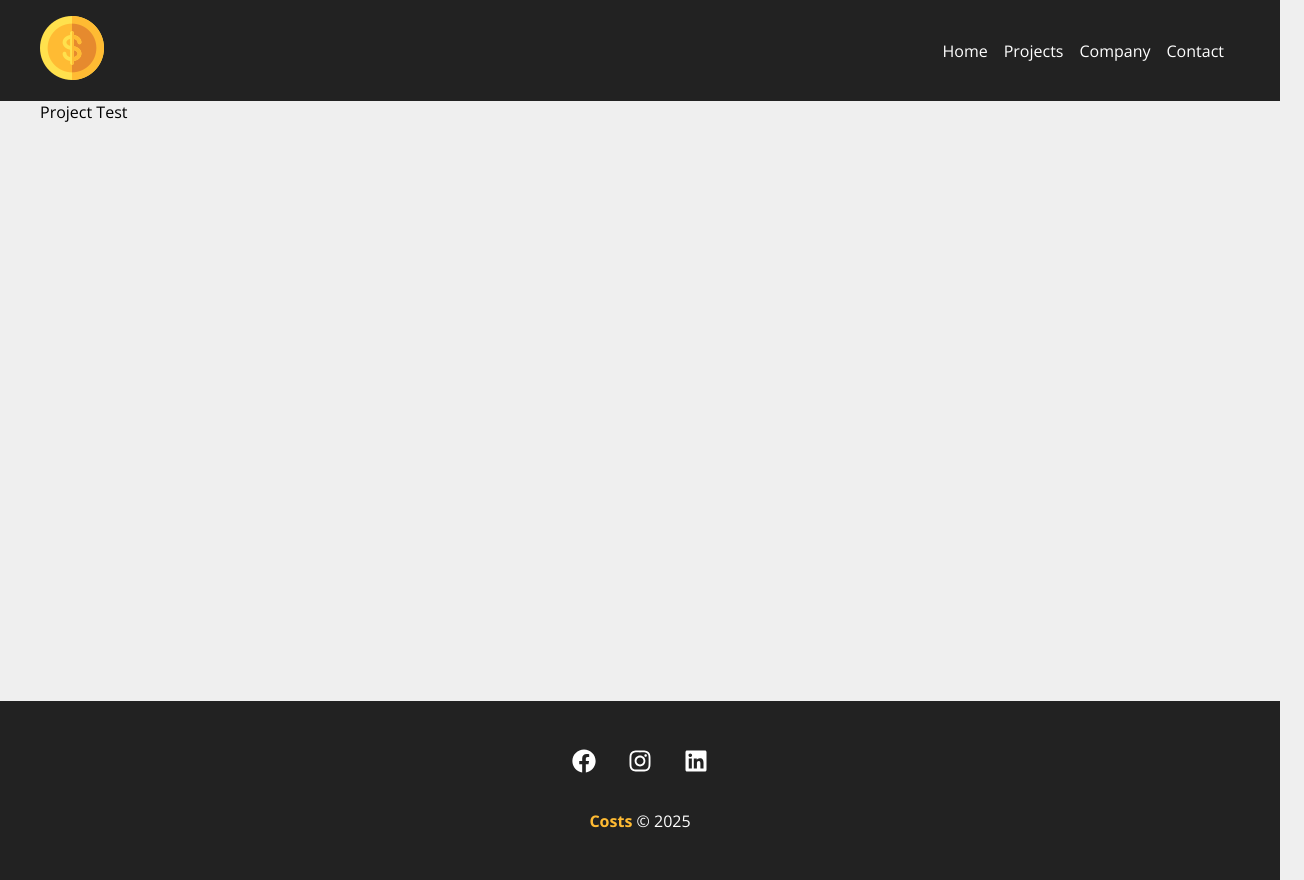
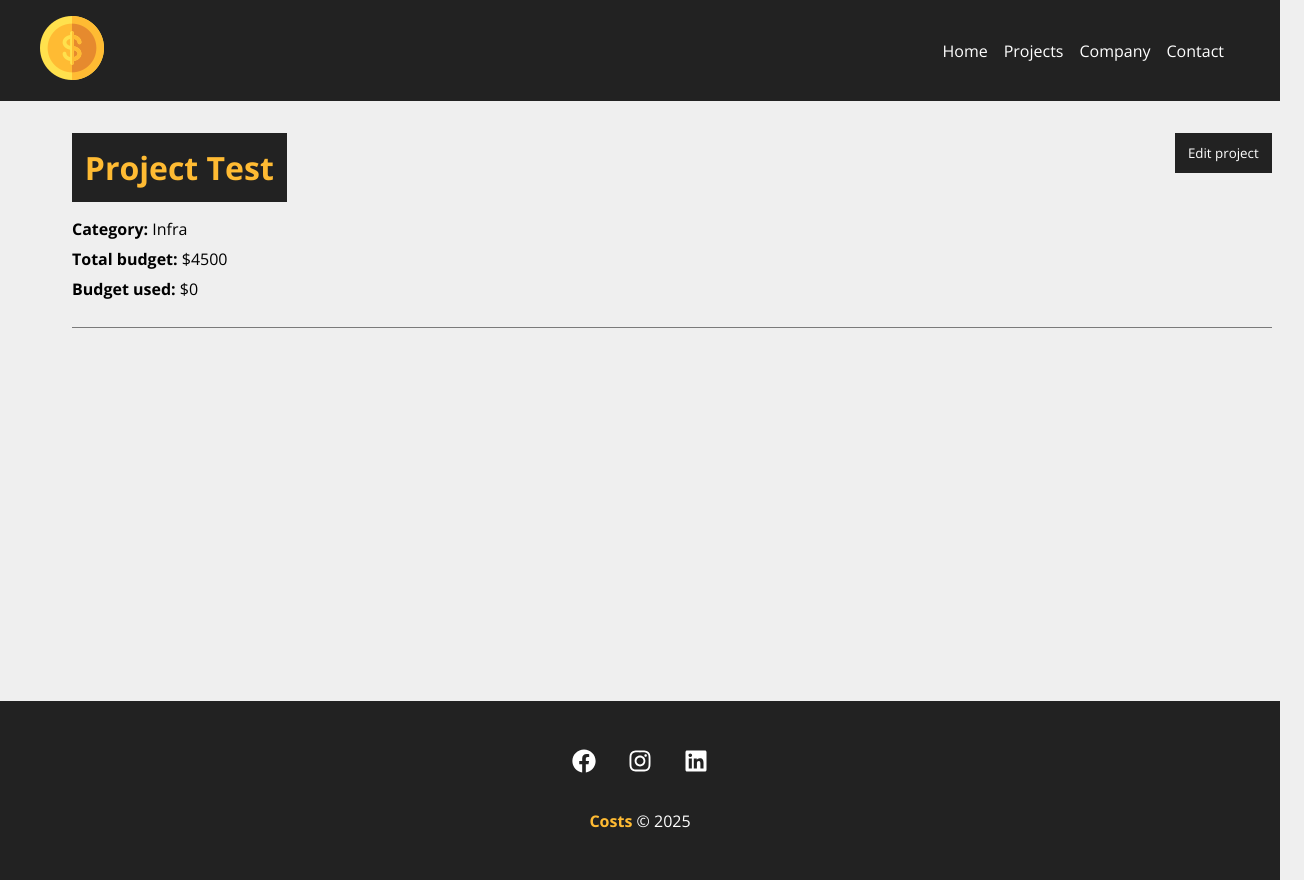
Before and after one commit to GabrielPivoto/costs, a React (Create React App) app: page /project/ff14 in a window 1280 px wide. Shown: the whole page, 1304 px wide, since content can reach past the window. Built offline with nearby package versions, Linux system fonts and the light colour scheme; data requests are answered from the project's data file.

Commit message:
Create Project Page
 - Start project page showing basic info

Author: Pivoto

```diff
--- a/src/components/pages/Project.js
+++ b/src/components/pages/Project.js
@@ -3,12 +3,17 @@
 import { useParams } from 'react-router-dom'
 import { useState, useEffect } from 'react'
 
+import Loading from '../layouts/Loading'
+import Container from '../layouts/Container'
+
 function Project() {
 
     const { id } = useParams()
     const [project, setProject] = useState({})
+    const [showProjectForm, setShowProjectForm] = useState(false)
 
     useEffect(() => {
+        setTimeout(() => {
             fetch(`http://localhost:5000/projects/${id}`, {
                 method: 'GET',
                 headers: {
@@ -20,9 +25,48 @@
                     setProject(data)
                 })
                 .catch((err) => { console.log(err) })
+        }, 500)
     }, [id])
 
-    return <p>{project.name}</p>
+    function toggleProjectForm() {
+        setShowProjectForm(!showProjectForm)
+    }
+
+    return (
+        <>
+            {project.name ? (
+                <div className={styles.project_details}>
+                    <Container customClass="column">
+                        <div className={styles.details_container}>
+                            <h1>{project.name}</h1>
+                            <button className={styles.btn} onClick={toggleProjectForm}>{!showProjectForm ? "Edit project" : "Close"}</button>
+                            {!showProjectForm ? (
+                                <div className={styles.project_info}>
+                                    <p>
+                                        <span>Category:</span> {project.category.name}
+                                    </p>
+                                    <p>
+                                        <span>Total budget:</span> ${project.budget}
+                                    </p>
+                                    <p>
+                                        <span>Budget used:</span> ${project.cost}
+                                    </p>
+                                </div>
+                            ): (
+                                <div className={styles.project_info}>
+                                    <p>
+                                        Project details
+                                    </p>
+                                </div>
+                            )}
+                        </div>
+                    </Container>
+                </div>
+            ) : (
+                <Loading />
+            )}
+        </>
+    )
 }
 
 export default Project
--- a/src/components/pages/Project.module.css
+++ b/src/components/pages/Project.module.css
@@ -0,0 +1,48 @@
+.project_details {
+    padding: 2em;
+}
+
+.project_details h1,
+.project_details h2,
+.project_details p {
+    margin-bottom: .5em;
+}
+
+.project_details h1 {
+    background-color: #222;
+    color: #ffbb33;
+    padding: .4em;
+}
+
+.project_details span {
+    font-weight: bold;
+}
+
+.details_container,
+.service_form_container {
+    border-bottom: 1px solid #7a7a7a;
+    margin-bottom: 1.2em;
+    padding-bottom: 1.2em;
+    display: flex;
+    justify-content: space-between;
+    flex-wrap: wrap;
+}
+
+.btn {
+    background-color: #222;
+    color: #fff;
+    padding: .5em 1em;
+    text-decoration: none;
+    transition: .5s;
+    cursor: pointer;
+    max-height: 40px;
+    border: none;
+}
+
+.btn:hover {
+    color: #ffbb33;
+}
+
+.project_info {
+    width: 100%;
+}
```
Lines whose indentation alone changed are shown as unchanged.
